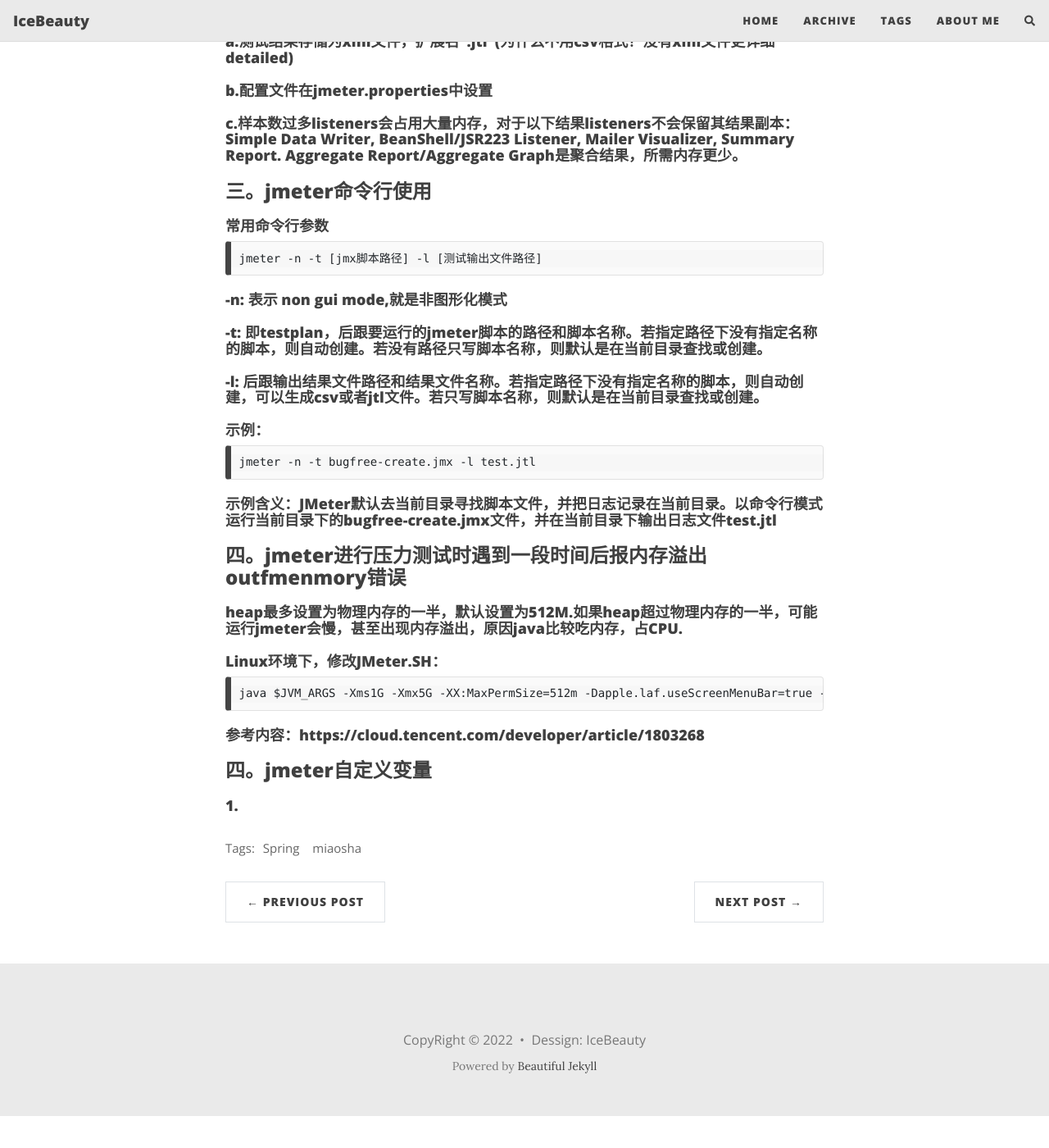
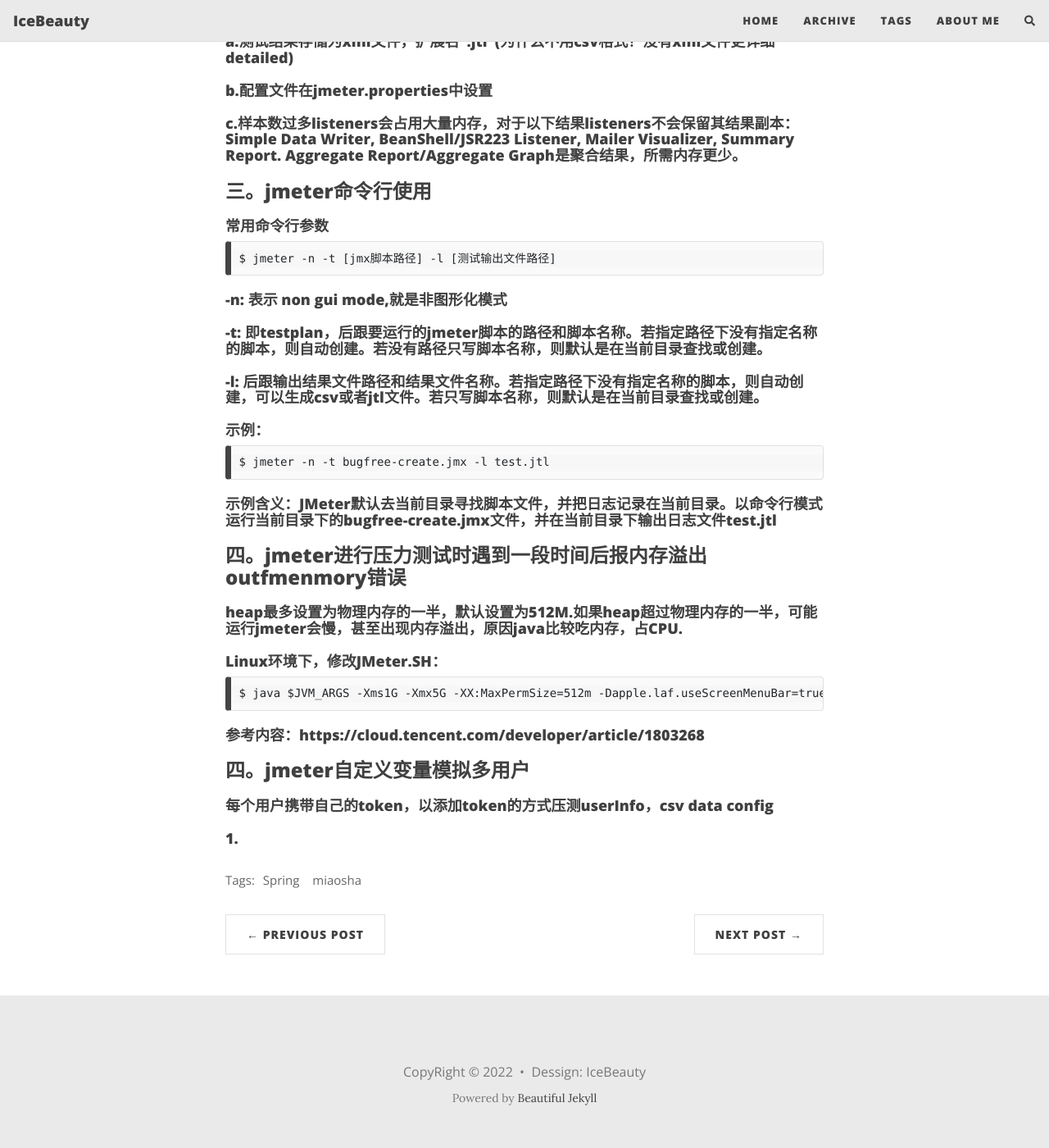
Before and after one commit to RRWJ/iceblog, a Jekyll site: the page built from _posts/2021-11-23-jmeter压测工具使用总结.md, in a window 1280 px wide and 1400 px high, scrolled down 809 px. Shown: the whole window at 82% size. Built offline with Jekyll 4.4.1, drawn with Linux system fonts in a browser that asks for light colours; nearby versions of some CDN libraries; comment, search, counter and statistics services are not loaded; before the commit the page ends 2170 px from its top, so only the background shows below that.

Commit message:
modify some content

````diff
--- a/_posts/2021-11-23-jmeter压测工具使用总结.md
+++ b/_posts/2021-11-23-jmeter压测工具使用总结.md
@@ -26,23 +26,24 @@ brew install jmeter
 ### 三。jmeter命令行使用
 #### 常用命令行参数
 ```
-jmeter -n -t [jmx脚本路径] -l [测试输出文件路径]
+$ jmeter -n -t [jmx脚本路径] -l [测试输出文件路径]
 ```
 #### -n: 表示 non gui mode,就是非图形化模式
 #### -t: 即testplan，后跟要运行的jmeter脚本的路径和脚本名称。若指定路径下没有指定名称的脚本，则自动创建。若没有路径只写脚本名称，则默认是在当前目录查找或创建。
 #### -l: 后跟输出结果文件路径和结果文件名称。若指定路径下没有指定名称的脚本，则自动创建，可以生成csv或者jtl文件。若只写脚本名称，则默认是在当前目录查找或创建。
 #### 示例：
 ```
-jmeter -n -t bugfree-create.jmx -l test.jtl
+$ jmeter -n -t bugfree-create.jmx -l test.jtl
 ```
 #### 示例含义：JMeter默认去当前目录寻找脚本文件，并把日志记录在当前目录。以命令行模式运行当前目录下的bugfree-create.jmx文件，并在当前目录下输出日志文件test.jtl
 ### 四。jmeter进行压力测试时遇到一段时间后报内存溢出outfmenmory错误
 #### heap最多设置为物理内存的一半，默认设置为512M.如果heap超过物理内存的一半，可能运行jmeter会慢，甚至出现内存溢出，原因java比较吃内存，占CPU.
 #### Linux环境下，修改JMeter.SH：
 ```
-java $JVM_ARGS -Xms1G -Xmx5G -XX:MaxPermSize=512m -Dapple.laf.useScreenMenuBar=true -jar `dirname $0`/ApacheJMeter.jar "$@"
+$ java $JVM_ARGS -Xms1G -Xmx5G -XX:MaxPermSize=512m -Dapple.laf.useScreenMenuBar=true -jar `dirname $0`/ApacheJMeter.jar "$@"
 ```
 #### 参考内容：https://cloud.tencent.com/developer/article/1803268
 
-### 四。jmeter自定义变量
+### 四。jmeter自定义变量模拟多用户
+#### 每个用户携带自己的token，以添加token的方式压测userInfo，csv data config
 #### 1.
````
